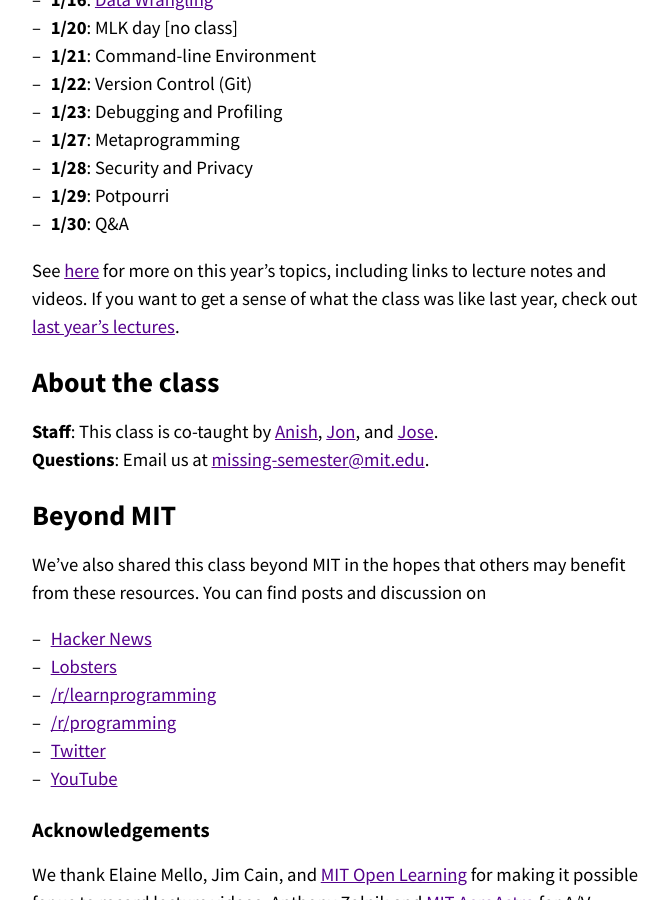
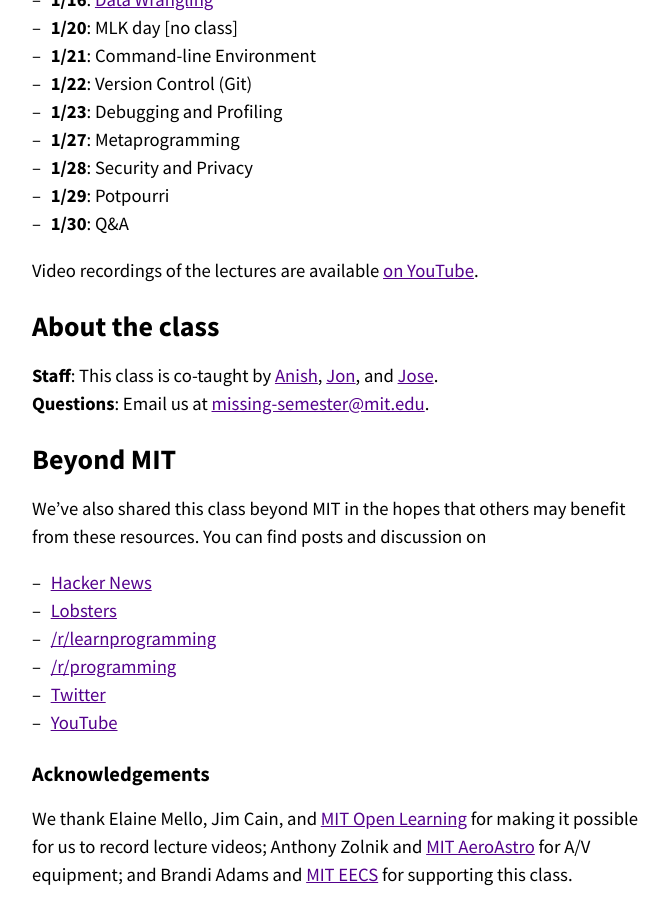
Before and after one commit to missing-semester-cn/missing-semester-cn.github.io, a Jekyll site: the page built from index.md, in a window 1280 px wide and 900 px high, scrolled down 918 px. Shown: the whole window, without its empty margins (300-969 px from the left). Built offline with Jekyll 4.4.1, drawn with Linux system fonts in a browser that asks for light colours.

Commit message:
Link to YouTube playlist

```diff
--- a/_2020/index.html
+++ b/_2020/index.html
@@ -28,6 +28,8 @@
   {% endfor %}
 </ul>
 
+Video recordings of the lectures are available <a href="https://www.youtube.com/playlist?list=PLyzOVJj3bHQuloKGG59rS43e29ro7I57J">on YouTube</a>.
+
 <h2>Previous year's lectures</h2>
 
 <p>You can find lecture notes and videos from <a href="/2019/">last year's version of this class</a>.</p>
--- a/index.md
+++ b/index.md
@@ -43,10 +43,8 @@
 {% endfor %}
 </ul>
 
-See [here](/2020/) for more on this year's topics, including links to
-lecture notes and videos. If you want to get a sense of what the class was like
-last year, check out [last year's
-lectures](/2019/).
+Video recordings of the lectures are available [on
+YouTube](https://www.youtube.com/playlist?list=PLyzOVJj3bHQuloKGG59rS43e29ro7I57J).
 
 # About the class
 
```
